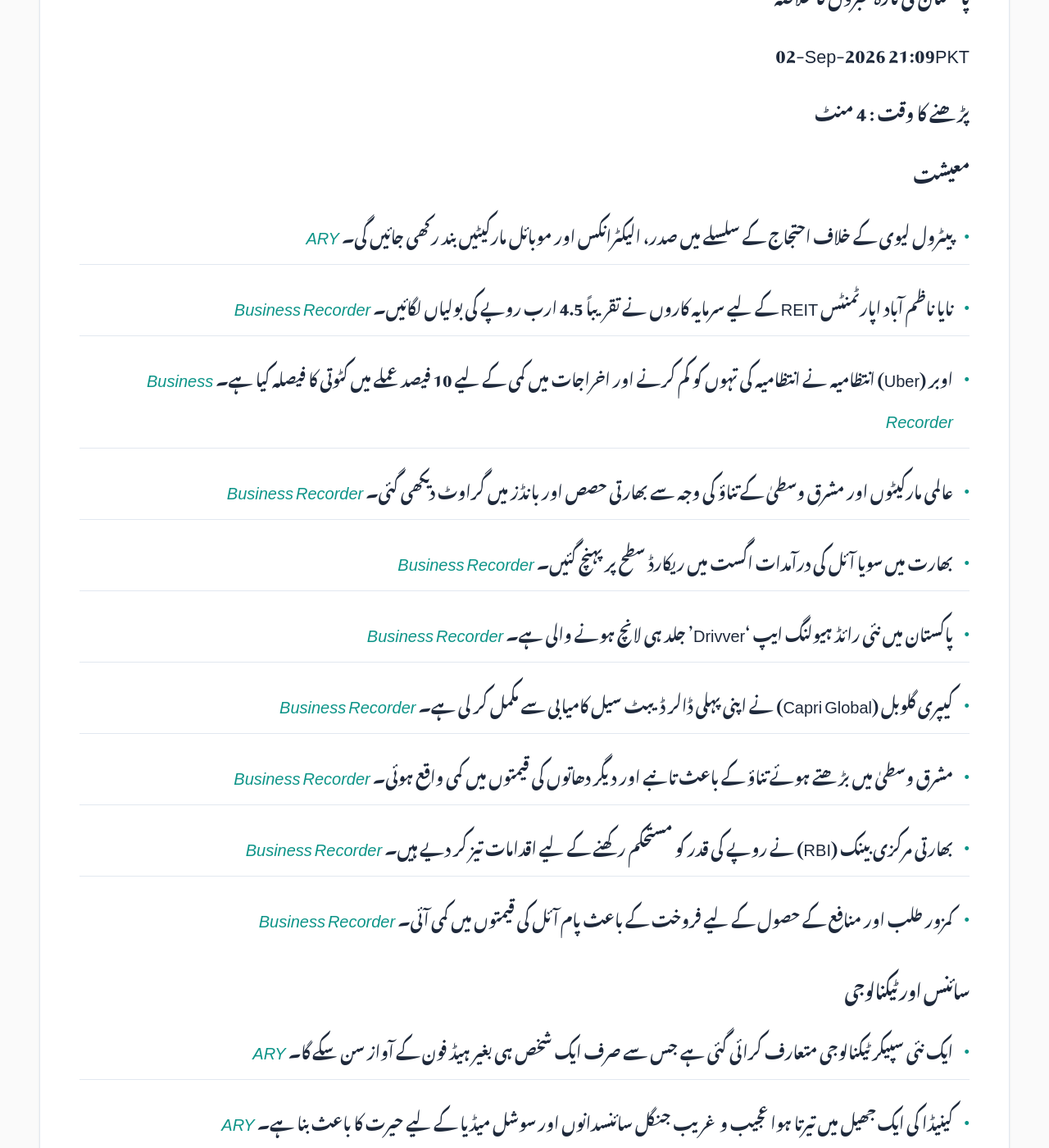
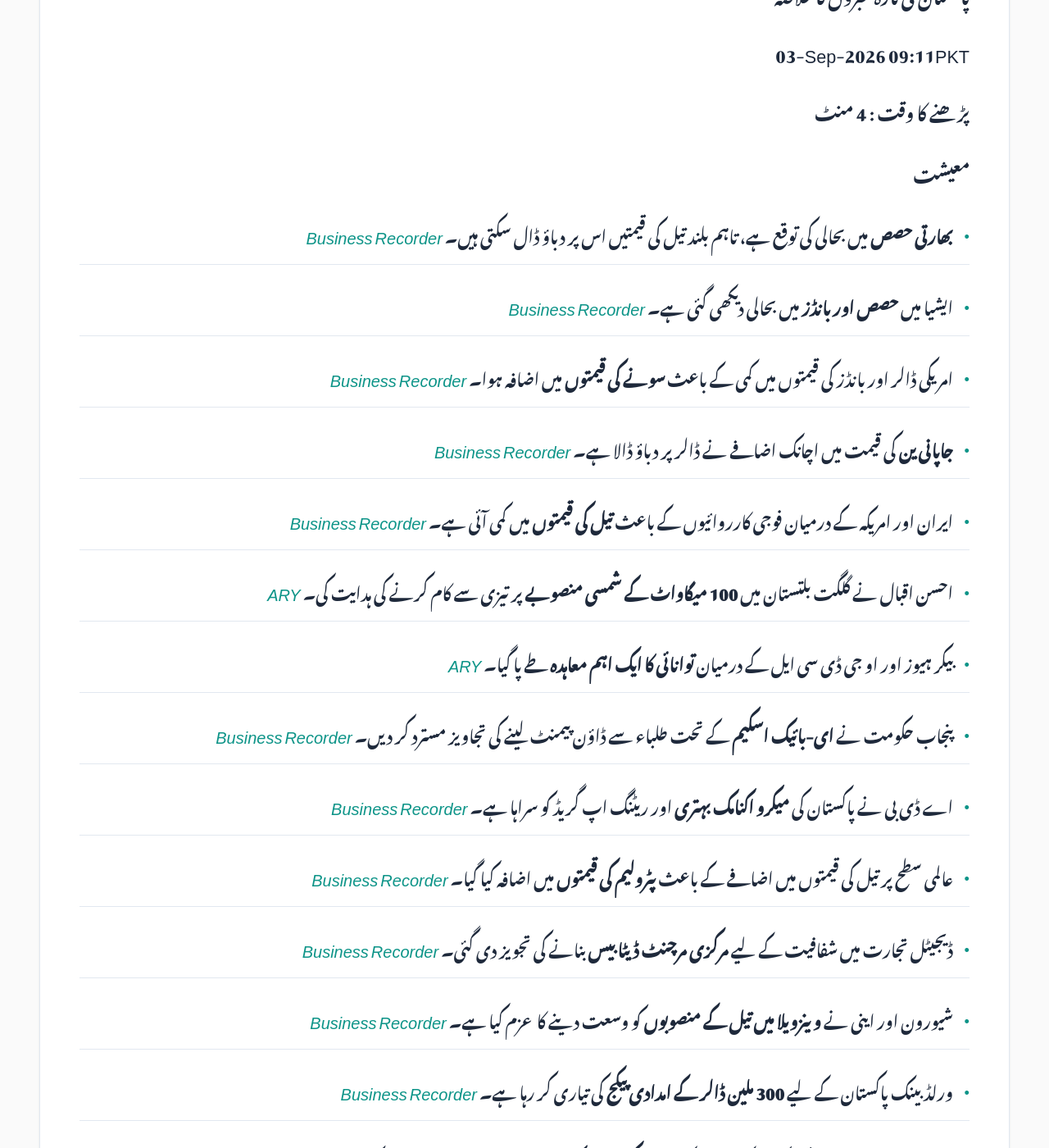
Before and after one commit to zsubzwary/news, a Jekyll site: the page built from ur/index.md, in a window 1280 px wide and 1400 px high, scrolled down 354 px. Shown: the whole window at 82% size. Built offline with Jekyll 4.4.1, drawn with Linux system fonts in a browser that asks for light colours; some web fonts are replaced; comment, search, counter and statistics services are not loaded; some of the changed text lies outside the part shown.

Commit message:
DateTime; 2026-09-03T04:11:20.458Z

```diff
--- a/ur/index.md
+++ b/ur/index.md
@@ -7,48 +7,52 @@ rtl: true
 
 پاکستان کی تازہ خبروں کا خلاصہ
 
- &lrm; 02-Sep-2026 21:09PKT
+ &lrm; 03-Sep-2026 09:11PKT
 
 پڑھنے کا وقت : 4 منٹ
 
 ### معیشت
-- پیٹرول لیوی کے خلاف احتجاج کے سلسلے میں صدر، الیکٹرانکس اور موبائل مارکیٹیں بند رکھی جائیں گی۔ *[ARY](https://arynews.tv/saddar-electronics-and-mobile-markets-to-close-on-jis-call-against-petrol-levy)*
-- نایا ناظم آباد اپارٹمنٹس REIT کے لیے سرمایہ کاروں نے تقریباً 4.5 ارب روپے کی بولیاں لگائیں۔ *[Business Recorder](https://www.brecorder.com/news/40437605/naya-nazimabad-apartments-reit-book-building-attracts-total-bids-of-around-rs45bn)*
-- اوبر (Uber) انتظامیہ نے انتظامیہ کی تہوں کو کم کرنے اور اخراجات میں کمی کے لیے 10 فیصد عملے میں کٹوتی کا فیصلہ کیا ہے۔ *[Business Recorder](https://www.brecorder.com/news/40437598/uber-plans-10-workforce-cut-to-trim-management-layers)*
-- عالمی مارکیٹوں اور مشرق وسطیٰ کے تناؤ کی وجہ سے بھارتی حصص اور بانڈز میں گراوٹ دیکھی گئی۔ *[Business Recorder](https://www.brecorder.com/news/40437600/indian-bonds-join-global-debt-selloff-bruised-by-oil-and-us-treasury-yields)*
-- بھارت میں سویا آئل کی درآمدات اگست میں ریکارڈ سطح پر پہنچ گئیں۔ *[Business Recorder](https://www.brecorder.com/news/40437595/indias-soyoil-imports-hit-record-high-in-august-and-palm-six-month-peak-dealers-say)*
-- پاکستان میں نئی رائڈ ہیولنگ ایپ 'Drivver' جلد ہی لانچ ہونے والی ہے۔ *[Business Recorder](https://www.brecorder.com/news/40437594/new-ride-hailing-platform-drivver-set-to-enter-pakistan-market)*
-- کیپری گلوبل (Capri Global) نے اپنی پہلی ڈالر ڈیبٹ سیل کامیابی سے مکمل کر لی ہے۔ *[Business Recorder](https://www.brecorder.com/news/40437593/capri-global-completes-debut-dollar-debt-sale)*
-- مشرق وسطیٰ میں بڑھتے ہوئے تناؤ کے باعث تانبے اور دیگر دھاتوں کی قیمتوں میں کمی واقع ہوئی۔ *[Business Recorder](https://www.brecorder.com/news/40437591/copper-leads-base-metals-lower-as-middle-east-tensions-flare-up)*
-- بھارتی مرکزی بینک (RBI) نے روپے کی قدر کو مستحکم رکھنے کے لیے اقدامات تیز کر دیے ہیں۔ *[Business Recorder](https://www.brecorder.com/news/40437597/indian-central-bank-steps-up-rupee-support-soaring-nri-deposits-bolster-firepower)*
-- کمزور طلب اور منافع کے حصول کے لیے فروخت کے باعث پام آئل کی قیمتوں میں کمی آئی۔ *[Business Recorder](https://www.brecorder.com/news/40437589/palm-falls-on-profit-taking-weak-demand)*
+- **بھارتی حصص** میں بحالی کی توقع ہے، تاہم بلند تیل کی قیمتیں اس پر دباؤ ڈال سکتی ہیں۔ *[Business Recorder](https://www.brecorder.com/news/40437726/indian-shares-likely-to-rebound-after-recent-slide-higher-oil-prices-to-cap-upside)*
+- ایشیا میں **حصص اور بانڈز** میں بحالی دیکھی گئی ہے۔ *[Business Recorder](https://www.brecorder.com/news/40437725/shares-bonds-rally-as-markets-await-signals-for-fed-rates)*
+- امریکی ڈالر اور بانڈز کی قیمتوں میں کمی کے باعث **سونے کی قیمتوں** میں اضافہ ہوا۔ *[Business Recorder](https://www.brecorder.com/news/40437724/gold-rises-as-dollar-and-yields-ease-with-us-nonfarm-payrolls-report-in-spotlight)*
+- **جاپانی ین** کی قیمت میں اچانک اضافے نے ڈالر پر دباؤ ڈالا ہے۔ *[Business Recorder](https://www.brecorder.com/news/40437723/yen-in-the-spotlight-after-sudden-jump)*
+- ایران اور امریکہ کے درمیان فوجی کارروائیوں کے باعث **تیل کی قیمتوں** میں کمی آئی ہے۔ *[Business Recorder](https://www.brecorder.com/news/40437722/oil-edges-down-as-investors-weigh-uncertainty-over-us-iran-strikes)*
+- احسن اقبال نے گلگت بلتستان میں **100 میگاواٹ کے شمسی منصوبے** پر تیزی سے کام کرنے کی ہدایت کی۔ *[ARY](https://arynews.tv/ahsan-iqbal-directs-fast-track-implementation-of-100mw-solar-project-in-gb)*
+- بیکر ہیوز اور او جی ڈی سی ایل کے درمیان **توانائی کا ایک اہم معاہدہ** طے پا گیا۔ *[ARY](https://arynews.tv/baker-hughes-signs-landmark-energy-agreement-with-ogdcl)*
+- پنجاب حکومت نے **ای-بائیک اسکیم** کے تحت طلباء سے ڈاؤن پیمنٹ لینے کی تجاویز مسترد کر دیں۔ *[Business Recorder](https://www.brecorder.com/news/40437717/e-bike-scheme-cm-rejects-proposals-for-down-payment-charges-other-than-monthly-instalments-from-students)*
+- اے ڈی بی نے پاکستان کی **میکرو اکنامک بہتری** اور ریٹنگ اپ گریڈ کو سراہا ہے۔ *[Business Recorder](https://www.brecorder.com/news/40437709/adb-lauds-macroeconomic-progress-sovereign-rating-upgrades)*
+- عالمی سطح پر تیل کی قیمتوں میں اضافے کے باعث **پٹرولیم کی قیمتوں** میں اضافہ کیا گیا۔ *[Business Recorder](https://www.brecorder.com/news/40437710/petrol-price-hiked-by-rs2.29-hsds-by-rs1.11)*
+- ڈیجیٹل تجارت میں شفافیت کے لیے **مرکزی مرچنٹ ڈیٹا بیس** بنانے کی تجویز دی گئی۔ *[Business Recorder](https://www.brecorder.com/news/40437712/real-time-transaction-visibility-centralised-merchant-database-proposed)*
+- شیورون اور اینی نے **وینزویلا میں تیل کے منصوبوں** کو وسعت دینے کا عزم کیا ہے۔ *[Business Recorder](https://www.brecorder.com/news/40437713/chevron-eni-commit-to-expand-oil-projects-in-venezuela-under-us-eye)*
+- ورلڈ بینک پاکستان کے لیے **300 ملین ڈالر کے امدادی پیکج** کی تیاری کر رہا ہے۔ *[Business Recorder](https://www.brecorder.com/news/40437714/world-bank-plans-package-to-support-transition-to-investment-led-growth)*
+- وفاقی وزیر خزانہ نے ڈوئچ بینک کے حکام کے ساتھ **پاکستان کے معاشی منظر نامے** پر تبادلہ خیال کیا۔ *[Business Recorder](https://www.brecorder.com/news/40437715/aurangzeb-deutsche-bank-official-discuss-economic-outlook)*
 
 ### سائنس اور ٹیکنالوجی
-- ایک نئی سپیکر ٹیکنالوجی متعارف کرائی گئی ہے جس سے صرف ایک شخص ہی بغیر ہیڈ فون کے آواز سن سکے گا۔ *[ARY](https://arynews.tv/new-speakers-let-just-one-person-hear-the-sound-without-headphones)*
-- کینیڈا کی ایک جھیل میں تیرتا ہوا عجیب و غریب جنگل سائنسدانوں اور سوشل میڈیا کے لیے حیرت کا باعث بنا ہے۔ *[ARY](https://arynews.tv/surreal-floating-forest-in-canadian-lake-stumps-scientists-social-media-abuzz)*
+- سیٹلائٹ کی بڑھتی ہوئی طلب کو پورا کرنے کے لیے **یورپ خلائی لانچوں** میں تیزی لا سکتا ہے۔ *[ARY](https://arynews.tv/europe-may-accelerate-space-launches-to-meet-satellite-demand)*
 
 ### سیاست
-- امریکی صدر ڈونلڈ ٹرمپ کے معاونین نے نومبر کے انتخابات سے قبل ایران کے ساتھ جنگ میں شدت لانے سے گریز کرنے کی کوشش کی ہے۔ *[Business Recorder](https://www.brecorder.com/news/40437601/trump-aides-seek-quiet-in-iran-war-but-say-attacks-may-intensify-after-november-elections)*
+- جماعت اسلامی نے **پیٹرولیم لیوی اور مہنگائی** کے خلاف مہم تیز کرنے کا عزم کیا ہے۔ *[Business Recorder](https://www.brecorder.com/news/40437718/ji-vows-to-step-up-campaign-after-todays-strike)*
+- پنجاب اسمبلی نے **مہارتوں کی ترقی اور انٹرپرینیورشپ اتھارٹی بل** منظور کر لیا ہے۔ *[Business Recorder](https://www.brecorder.com/news/40437720/pa-approves-skills-development-amp-entrepreneurship-authority-bill-2026)*
+- **نئی صوبوں کے قیام** کے لیے اتفاقِ رائے کے بغیر فیصلہ کرنا ناکام رہے گا۔ *[Business Recorder](https://www.brecorder.com/news/40437716/creation-of-new-provinces-any-decision-without-consensus-would-fail-to-yield-positive-results)*
+- واپڈا سیکیورٹی فورس بل کی منظوری پر وفاقی اسمبلی کی کمیٹی میں **مزید تاخیر**۔ *[Business Recorder](https://www.brecorder.com/news/40437711/wapda-security-force-bill-na-body-again-defers-approval-after-lawmakers-objections)*
+- **پانی کو بطور ہتھیار** استعمال کرنے کے حوالے سے خبردار کیا گیا ہے۔ *[Business Recorder](https://www.brecorder.com/news/40437619/weaponising-a-lifeline)*
 
 ### قومی
-- پولیس ملازمین کے بچوں کے لیے تعلیمی وظائف میں اضافہ کر دیا گیا ہے۔ *[ARY](https://arynews.tv/education-scholarships-for-police-employees-children-increased)*
-- پولیس اہلکاروں کے مستعوذ (autistic) بچوں کے لیے تعلیمی وظائف کی رقم میں اضافہ کیا گیا ہے۔ *[ARY](https://arynews.tv/education-stipend-for-autistic-children-of-police-personnel-raised)*
-- ایس ایچ سی سی (SHCC) ناظم آباد کے نومولود کیس پر 120 دنوں کے اندر حتمی رپورٹ مکمل کرے گی۔ *[ARY](https://arynews.tv/shcc-to-complete-final-report-on-nazimabad-newborn-case-within-120-days)*
+- میئر کراچی نے شہر میں جاری **سڑکوں کے ترقیاتی منصوبوں** کا معائنہ کیا۔ *[Business Recorder](https://www.brecorder.com/news/40437719/mayor-karachi-inspects-road-projects-criticises-political-rivals)*
+- پاکستان اور کرغزستان کے درمیان **دو طرفہ معاہدوں** پر دستخط ہوئے۔ *[ARY](https://arynews.tv/pakistan-kyrgyzstan-sign-bilateral-accords-to-strengthen-multi-sectoral-ties)*
 
 ### بین الاقوامی
-- امریکی طیارہ بردار بحری جہاز آرام کے لیے تھائی لینڈ پہنچ گیا۔ *[ARY](https://arynews.tv/us-aircraft-carrier-visits-thailand-for-well-deserved-rest-and-relaxation)*
-- چینی صدر شی جن پنگ نے مصر کے دورے کے دوران مشرق وسطیٰ میں نئے سیکورٹی فریم ورک کی ضرورت پر زور دیا۔ *[Business Recorder](https://www.brecorder.com/news/40437606/chinas-xi-urges-new-middle-east-security-framework-during-egypt-visit)*
-- پاکستان نے کہا ہے کہ اسلام آباد مفاہمت نامہ امریکہ اور ایران کے درمیان امن مذاکرات کے لیے ایک قابل عمل فریم ورک ہے۔ *[Business Recorder](https://www.brecorder.com/news/40437604/islamabad-mou-remains-framework-for-us-iran-peace-talks-fo)*
-- صدر اردوان نے کہا ہے کہ ترکی شام (SCO) کی رکنیت کے امکانات پر غور کر سکتا ہے۔ *[Business Recorder](https://www.brecorder.com/news/40437596/erdogan-says-turkiye-would-consider-full-membership-of-china-and-russia-led-security-bloc)*
-- نیپال میں گلیشیئر کے سیلاب میں بچ جانے والا ایک نیلا گھر سوشل میڈیا پر وائرل ہو گیا۔ *[ARY](https://arynews.tv/the-viral-turquoise-house-that-survived-the-devastating-nepalese-glacier-flash-flood)*
+- ایران اور امریکہ کے درمیان حالیہ حملوں کے بعد **تجارتی دھمکیوں** کا خدشہ پیدا ہو گیا ہے۔ *[ARY](https://arynews.tv/iran-us-trade-threats-after-fresh-strikes)*
+- امریکہ بچوں کے پاسپورٹ کے لیے والدین سے **شہریت کا ثبوت** مانگ سکتا ہے۔ *[ARY](https://arynews.tv/us-may-ask-parents-to-prove-citizenship-or-immigration-status-to-get-passports-for-their-children)*
+- ایران میں فوجی کارروائیوں کے نتیجے میں **شہری ہلاکتوں** پر تشویش کا اظہار کیا گیا ہے۔ *[Business Recorder](https://www.brecorder.com/news/40437727/iran-war-escalation-raises-concern-over-civilian-death-toll)*
+- چارلی کرک کے قتل کے کیس میں **ٹائلر رابنسن** نے خود کو بے گناہ قرار دیا۔ *[ARY](https://arynews.tv/tyler-robinson-pleads-not-guilty-as-utah-judge-approves-capital-trial-in-charlie-kirk-murder-case)*
 
 ### کھیل
-- بھارت کو 2027 کی پہلی خواتین چیمپئنز ٹرافی کی میزبانی کا حق مل گیا ہے۔ *[ARY](https://arynews.tv/india-grabs-hosting-rights-for-inaugural-womens-champions-trophy-2027-from-sri-lanka)*
+- **کنگ چارلس** نے پاکستان کرکٹ ٹیم سے ملاقات کی۔ *[ARY](https://arynews.tv/king-charles-meets-pakistan-cricket-team-at-clarence-house)*
 
 ### صحت
-- پنجاب میں الرجی کی ادویات کے حوالے سے الرٹ جاری کر دیا گیا ہے۔ *[ARY](https://arynews.tv/punjab-issues-alert-over-allergy-medicine)*
-- بھارت میں خوراک کے پیکٹ پر وارننگ لیبل لگانے کے مجوزہ قوانین پر بحث چھڑ گئی ہے۔ *[Business Recorder](https://www.brecorder.com/news/40437592/too-weak-too-strict-indias-food-warning-labels-draw-fire-from-all-sides)*
+- الٹریہ نے تمباکو کی مصنوعات کے جائزے کے نظام پر **ای ایف ڈی اے کے خلاف** مقدمہ دائر کر دیا۔ *[ARY](https://arynews.tv/altria-sues-fda-over-tobacco-product-review-system)*
+- پی سی جے سی سی آئی نے **گوادر فرینڈ شپ ہسپتال** کے ماڈل کو ملک بھر میں پھیلانے کی سفارش کی۔ *[Business Recorder](https://www.brecorder.com/news/40437721/pcjcci-seeks-replication-of-gwadar-friendship-hospital-model-across-country)*
 
 ### دیگر
-- وینس فلم فیسٹیول میں ڈینی بوائل کی نئی فلم "Ink" کا آغاز ہوا جو برطانوی میڈیا کے حوالے سے ہے۔ *[Business Recorder](https://www.brecorder.com/news/40437603/venice-film-shows-murdoch-shaking-up-hidebound-britain)*
-- میگی گلین ہال نے فلم سازی کی صنعت میں خواتین کے لیے درپیش نظامی رکاوٹوں پر بات کی۔ *[Business Recorder](https://www.brecorder.com/news/40437599/venices-gyllenhaal-says-women-directors-face-systemic-barriers)*
+- سپر سمیش بروز الٹیمیٹ کے آن لائن مقابلے کے مسئلے کو حل کرنے کے لیے **نیا پیچ** جاری کر دیا گیا ہے۔ *[ARY](https://arynews.tv/super-smash-bros-ultimate-patch-13-0-5-released-to-fix-major-online-battle-glitch)*
```
